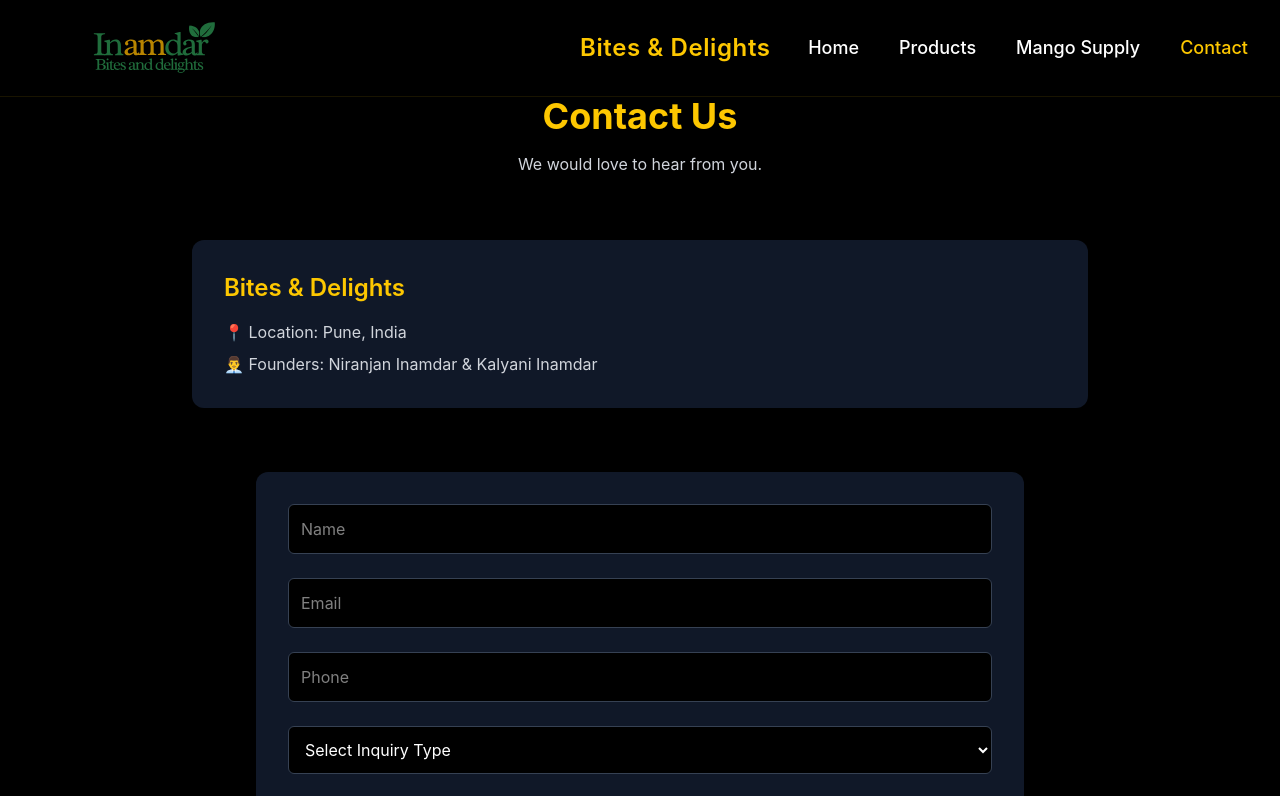
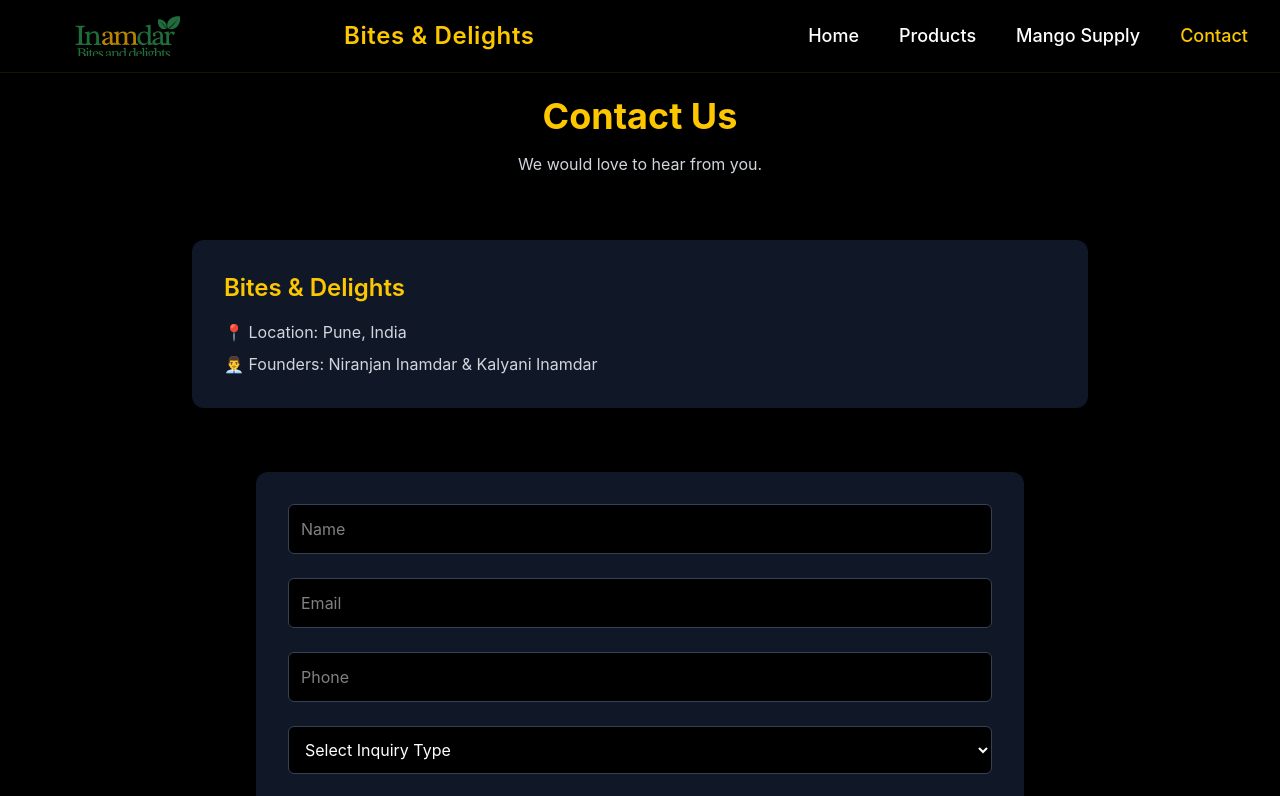
Before and after one commit to Hemant-1Kumar/Biites-Delights, a React (Vite) app in the folder frontend/: page /contact in a window 1280 px wide. Shown: the top 796 px of the page. Built offline with nearby package versions, Linux system fonts and the light colour scheme.

Commit message:
Refactor Logo component to use Link for navigation

```diff
--- a/frontend/src/components/Logo.jsx
+++ b/frontend/src/components/Logo.jsx
@@ -1,19 +1,23 @@
 import React from "react";
-import LogoImage from "../assets/Inamdar.svg"; // adjust path
+import { Link } from "react-router-dom";
+import LogoImage from "../assets/Inamdar.svg";
 
 export default function Logo() {
   return (
-    <div className="flex items-center h-16 px-4 space-x-3 bg-black">
-      {/* Logo shifted down and left */}
-      <img
-        src={LogoImage}
-        alt="Bites & Delights Logo"
-        className="h-130 w-auto object-contain drop-shadow-lg relative top-5 -left-30"
-      />
+    <Link to="/" className="flex items-center space-x-3 overflow-hidden">
+
+      <div className="h-10 flex items-center overflow-hidden">
+       <img
+  src={LogoImage}
+  alt="Bites & Delights Logo"
+  className="h-75 w-auto object-contain scale-150 origin-left translate-y-5 -translate-x-25"
+/>
+      </div>
 
       <span className="text-2xl font-semibold tracking-wide text-yellow-400">
         Bites & Delights
       </span>
-    </div>
+
+    </Link>
   );
 }
```
